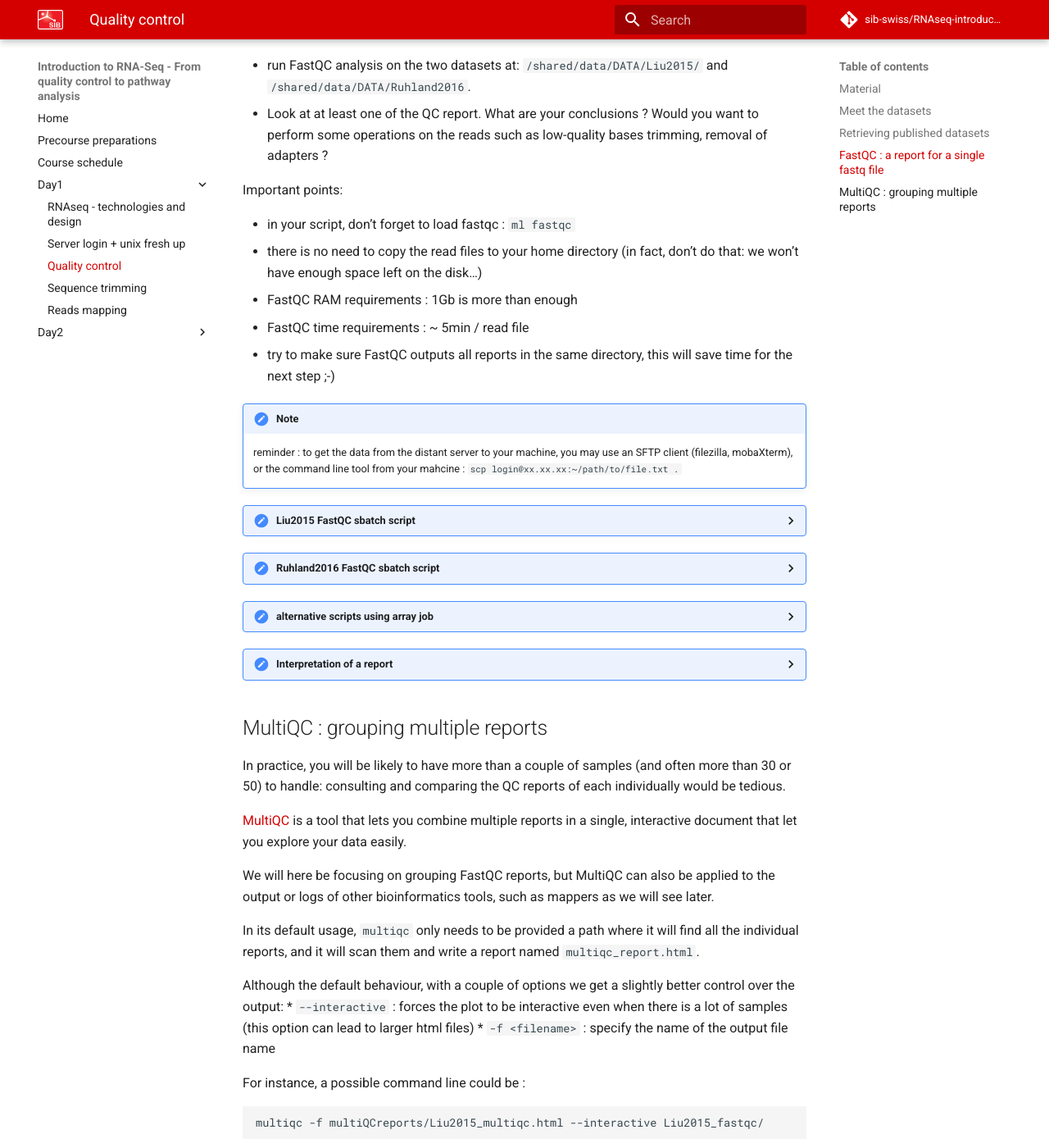
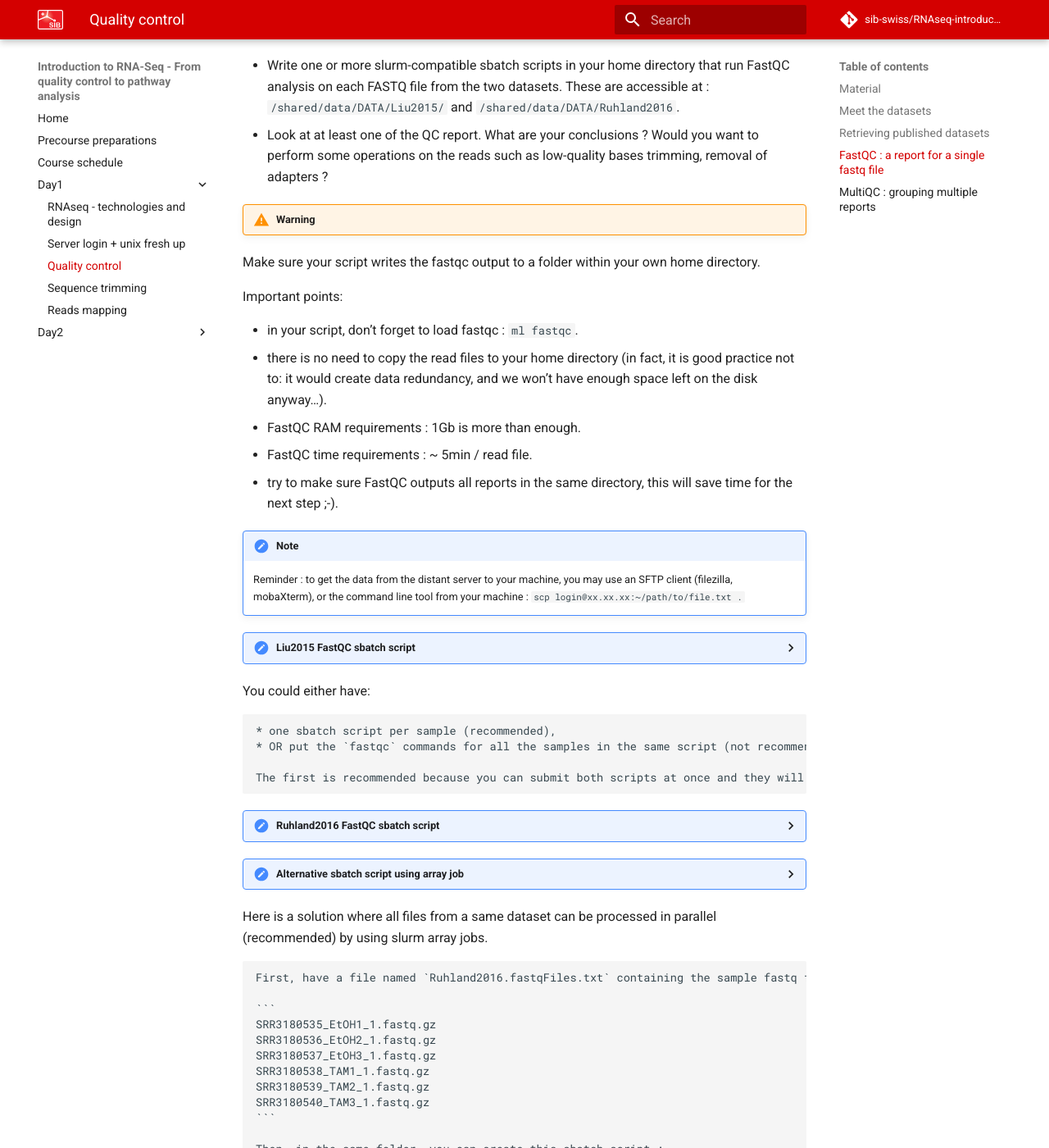
Before and after one commit to sib-swiss/RNAseq-introduction-training, an MkDocs documentation site: the page built from docs/days/quality_control.md, in a window 1280 px wide and 1400 px high, scrolled down 3045 px. Shown: the whole window at 82% size. Built offline with MkDocs 1.6.1 and Material for MkDocs 9.7.7, drawn with Linux system fonts in a browser that asks for light colours; comment, search, counter and statistics services are not loaded; some of the changed text lies outside the part shown.

Commit message:
Minor tweaks

````diff
--- a/docs/days/quality_control.md
+++ b/docs/days/quality_control.md
@@ -94,30 +94,34 @@
 fastqc -o <output_directory> file1.fastq file2.fastq ... fileN.fastq
 ```
 
-FastQC is reasonnably intelligent and will try to recognise the file format and uncompress it if necessary (so no need to decompress).
+FastQC is reasonably intelligent, and will try to recognise the file format and uncompress it if necessary (so no need to decompress manually).
 
 
 **Task:**
 
- * run FastQC analysis on the two datasets at: `/shared/data/DATA/Liu2015/` and `/shared/data/DATA/Ruhland2016`.
+ * Write one or more slurm-compatible sbatch scripts in your home directory that run FastQC analysis on each FASTQ file from the two datasets. These are accessible at : `/shared/data/DATA/Liu2015/` and `/shared/data/DATA/Ruhland2016`.
  * Look at at least one of the QC report. What are your conclusions ? Would you want to perform some operations on the reads such as low-quality bases trimming, removal of adapters ?
+
+!!! Warning
+  Make sure your script writes the fastqc output to a folder within your own home directory.
 
 
 Important points:
+<!-- CF note in previous script: perhaps the concept of module should be introduced. -->
 
- * in your script, don't forget to load fastqc : `ml fastqc`
- * there is no need to copy the read files to your home directory (in fact, don't do that: we won't have enough space left on the disk...)
- * FastQC RAM requirements : 1Gb is more than enough
- * FastQC time requirements : ~ 5min / read file
- * try to make sure FastQC outputs all reports in the same directory, this will save time for the next step ;-)
+ * in your script, don't forget to load fastqc : `ml fastqc`.
+ * there is no need to copy the read files to your home directory (in fact, it is good practice not to: it would create data redundancy, and we won't have enough space left on the disk anyway...).
+ * FastQC RAM requirements : 1Gb is more than enough.
+ * FastQC time requirements : ~ 5min / read file.
+ * try to make sure FastQC outputs all reports in the same directory, this will save time for the next step ;-).
 
 !!! note
-	reminder : to get the data from the distant server to your machine, you may use an SFTP client (filezilla, mobaXterm), or the command line tool from your mahcine :	`scp login@xx.xx.xx:~/path/to/file.txt .`
+	Reminder : to get the data from the distant server to your machine, you may use an SFTP client (filezilla, mobaXterm), or the command line tool from your machine :	`scp login@xx.xx.xx:~/path/to/file.txt .`
 
 
 ??? done "Liu2015 FastQC sbatch script"
 
-	Here is an sbatch script for one sample:
+	Here is an sbatch script for _one_ sample:
 
 	```sh
 	#!/usr/bin/bash
@@ -138,16 +142,17 @@
 	fastqc -o FASTQC_Liu2015/ $dataDir/SRR1272187_1.fastq.gz
 	```
 
-	You could either have one sbatch script per sample (recommended),
+  You could either have:
 
-	OR put the `fastqc` commands for all the samples in the same script (not recommended).
+	* one sbatch script per sample (recommended),
+	* OR put the `fastqc` commands for all the samples in the same script (not recommended).
 
-	The first is recommended because you can submit each scripts at once and they will then run in parallel, whereas with the second option the samples would be handled sequentially and the overall job would likely take >1hour.
+	The first is recommended because you can submit both scripts at once and they will then run in parallel, whereas with the second option the samples would be handled sequentially and the overall job would take much longer to finish.
 
 
 ??? done "Ruhland2016 FastQC sbatch script"
 
-	Here is an sbatch script for one sample:
+	Here is an sbatch script for _one_ sample:
 
 	```sh
 	#!/usr/bin/bash
@@ -168,14 +173,17 @@
 	fastqc -o FASTQC_Ruhland2016/ $dataDir/SRR3180540_TAM3_1.fastq.gz
 	```
 
-	You could either have one sbatch script per sample (recommended),
+	You could either have:
 
-	OR put the `fastqc` commands for all the samples in the same script (not recommended).
+	* one sbatch script per sample (recommended),
+	* OR put the `fastqc` commands for all the samples in the same script (not recommended).
 
-	The first is recommended because you can submit each scripts at once and they will then run in parallel, whereas with the second option the samples would be handled sequentially and the overall job would likely take >1hour.
+	The first is recommended because you can submit both scripts at once and they will then run in parallel, whereas with the second option the samples would be handled sequentially and the overall job would take much longer to finish.
 
 
-??? done "alternative scripts using array job"
+??? done "Alternative sbatch script using array job"
+
+  Here is a solution where all files from a same dataset can be processed in parallel (recommended) by using slurm array jobs.
 
 	First, have a file named `Ruhland2016.fastqFiles.txt` containing the sample fastq file names :
 
@@ -222,19 +230,20 @@
 
 	[:fontawesome-solid-file-pdf: Download an annotated report](../assets/pdf/SRR3180535_EtOH1_1_fastqc.pdf){ .md-button}
 
+
 ## MultiQC : grouping multiple reports
 
-In practice, you will be likely to have more than a couple of samples (and often more than 30 or 50) to handle: consulting and comparing the QC reports of each individually would be tedious.
+In practice, you  likely will have more than a couple of samples (maybe even more than 30 or 50...) to handle: individually consulting and comparing the QC reports of each would be tedious.
 
 [MultiQC](https://multiqc.info/) is a tool that lets you combine multiple reports in a single, interactive document that let you explore your data easily.
 
-We will here be focusing on grouping FastQC reports, but MultiQC can also be applied to the output or logs of other bioinformatics tools, such as mappers as we will see later.
+Here, we will be focusing on grouping FastQC reports, but MultiQC can also be applied to the output or logs of other bioinformatics tools, such as mappers, as we will see later.
 
 In its default usage, `multiqc` only needs to be provided a path where it will find all the individual reports, and it will scan them and write a report named `multiqc_report.html`.
 
-Although the default behaviour, with a couple of options we get a slightly better control over the output:
- * `--interactive` : forces the plot to be interactive even when there is a lot of samples (this option can lead to larger html files)
- * `-f <filename>` : specify the name of the output file name
+Although the default behaviour is quite appropriate, with a couple of options we get a slightly better control over the output:
+ * `--interactive` : forces the plot to be interactive even when there is a lot of samples (this option can lead to larger html files).
+ * `-f <filename>` : specify the name of the output file name.
 
 For instance, a possible command line could be :
 ```sh
````
